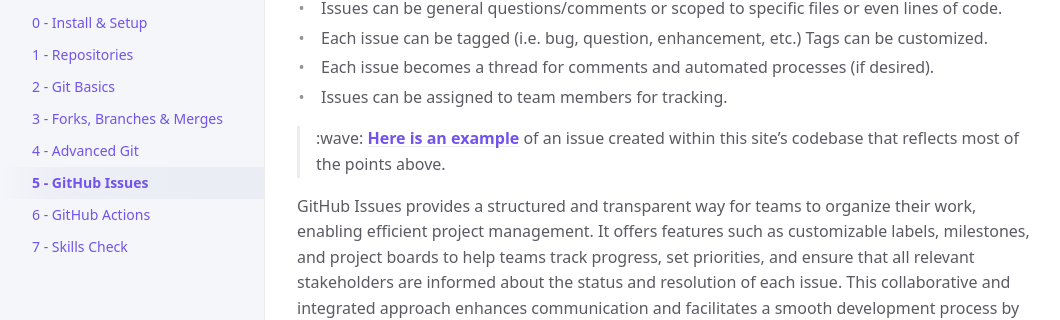
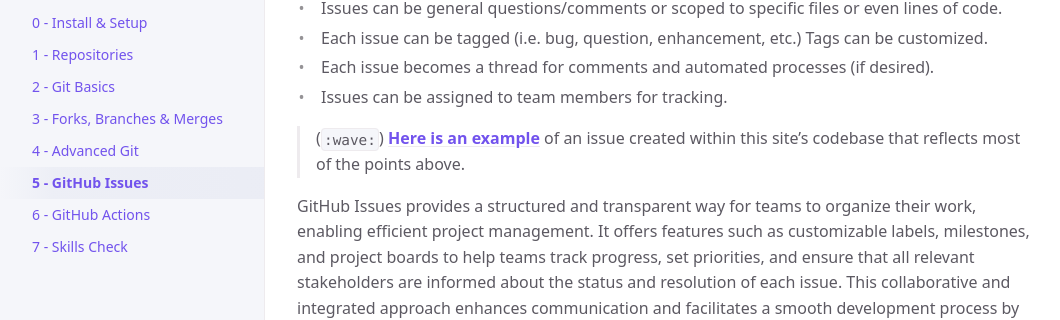
Before and after one commit to UVADS/git-basics, a Jekyll site: the page built from docs/issues.md, in a window 1280 px wide and 900 px high, scrolled down 824 px. Shown: the part 133-453 px from the top of the window, without its empty margins (107-1167 px from the left). Built offline with Jekyll 4.4.1, drawn with Linux system fonts in a browser that asks for light colours; cached includes are drawn as plain includes.

```diff
--- a/docs/issues.md
+++ b/docs/issues.md
@@ -34,7 +34,7 @@ In the example above, note a few details:
 - Each issue becomes a thread for comments and  automated processes (if desired).
 - Issues can be assigned to team members for tracking.
 
-> :wave: [**Here is an example**](https://github.com/UVADS/git-basics/issues/1) of an issue created within this site's codebase that reflects most of the points above.
+> (`:wave:`) [**Here is an example**](https://github.com/UVADS/git-basics/issues/1) of an issue created within this site's codebase that reflects most of the points above.
 
 GitHub Issues provides a structured and transparent way for teams to organize their work, enabling efficient project management. It offers features such as customizable labels, milestones, and project boards to help teams track progress, set priorities, and ensure that all relevant stakeholders are informed about the status and resolution of each issue. This collaborative and integrated approach enhances communication and facilitates a smooth development process by keeping everyone aligned on the project's goals and tasks.
 
```
